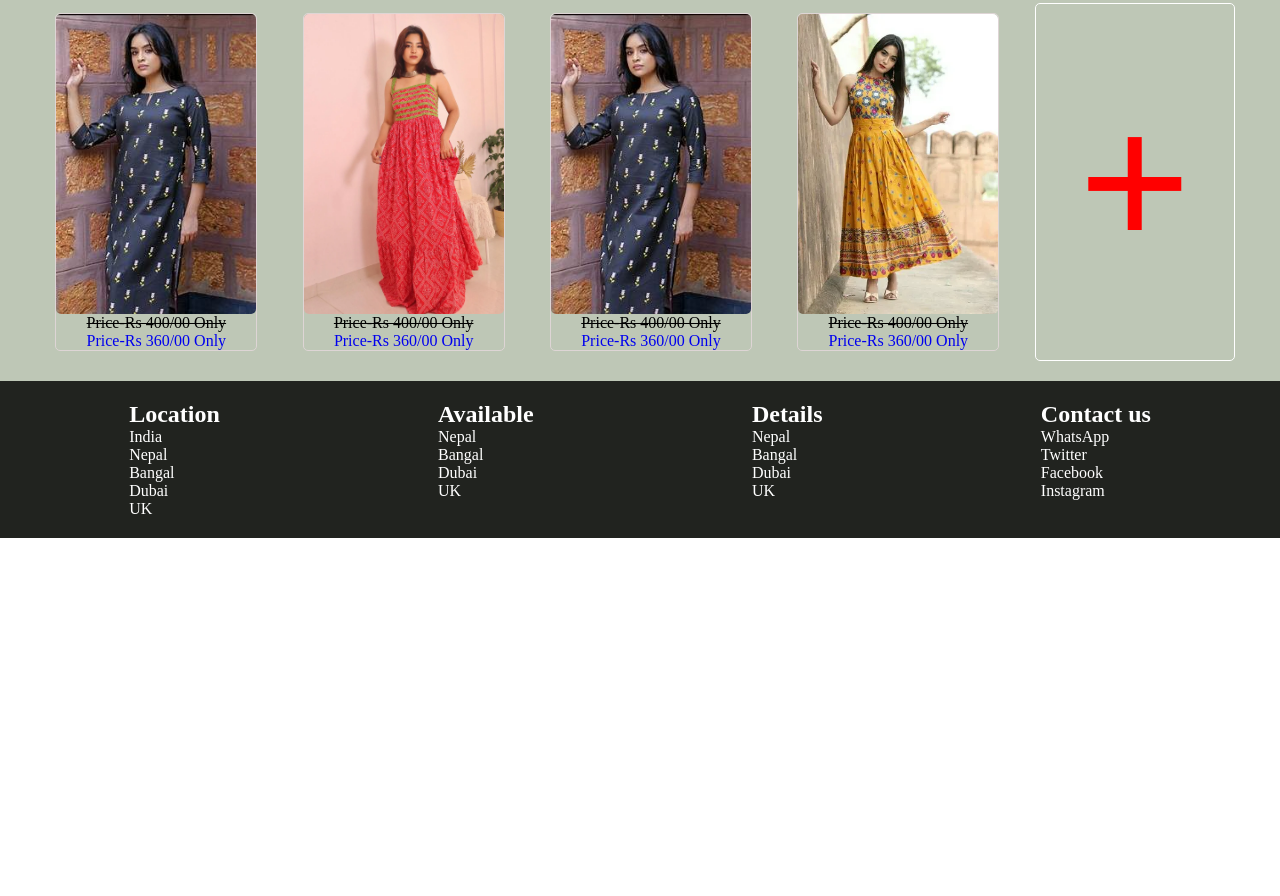
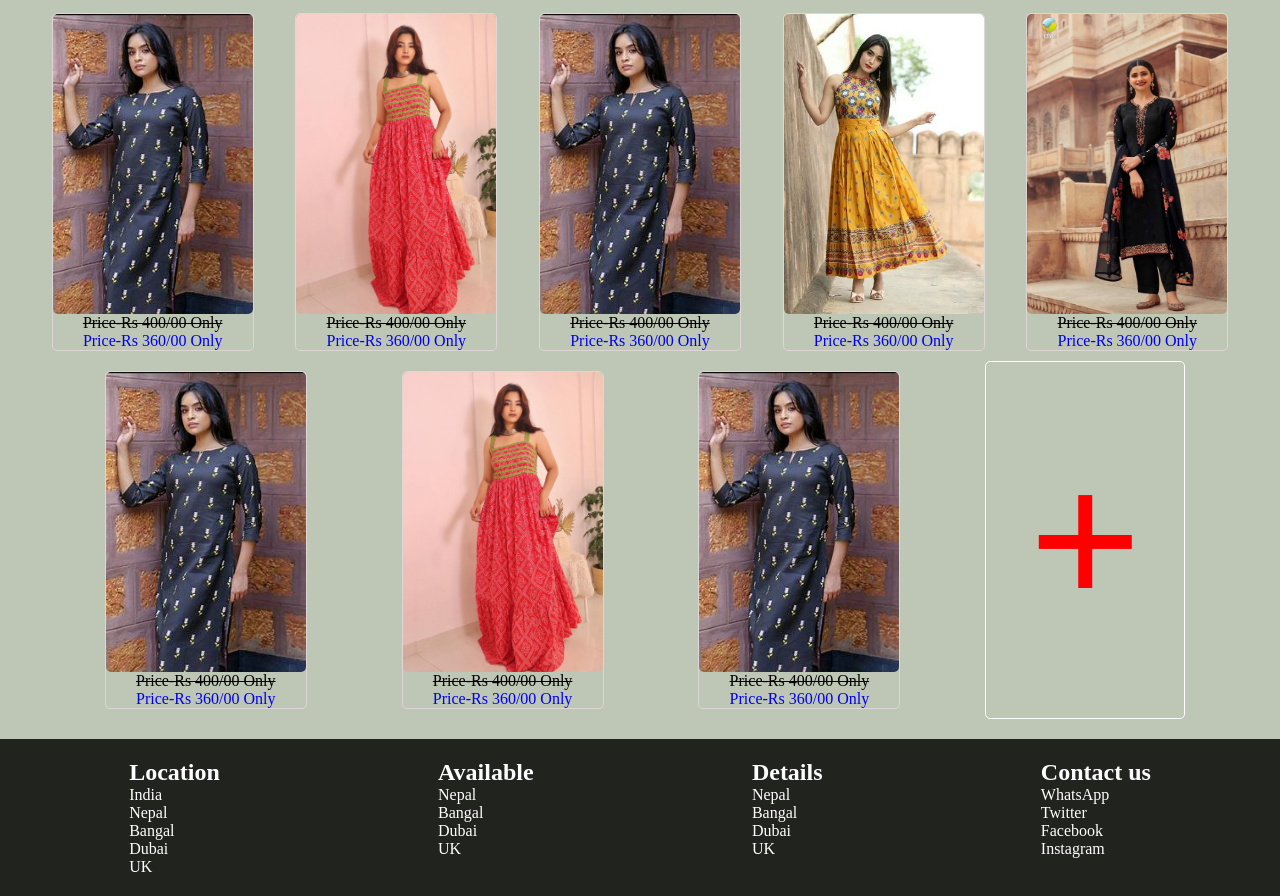
Before and after one commit to 09mujahidul/Pract.Ecom., a plain HTML site: page index.html in a window 1280 px wide. Shown: the part 802-1698 px from the top of the page. Before the commit the page ends 1340 px from the top, so only its background shows below. Drawn offline with Linux system fonts and the light colour scheme.

Commit message:
update commit

```diff
--- a/index.html
+++ b/index.html
@@ -93,6 +93,26 @@
                <p id="p-2">Price-Rs 400/00 Only</p>
                <a href="https://play.google.com/store/apps/details?id=com.phonepe.app"><p id="p-3">Price-Rs 360/00 Only</p> </a>
             </div>
+            <div class="nav-1">
+               <div class="nav-15"></div>
+               <p id="p-2">Price-Rs 400/00 Only</p>
+               <a href="https://play.google.com/store/apps/details?id=com.phonepe.app"><p id="p-3">Price-Rs 360/00 Only</p> </a>
+            </div>
+            <div class="nav-1">
+               <div class="nav-11"></div>
+               <p id="p-2">Price-Rs 400/00 Only</p>
+              <a href="https://play.google.com/store/apps/details?id=com.phonepe.app"> <p id="p-3">Price-Rs 360/00 Only</p> </a>
+            </div>
+            <div class="nav-1">
+               <div class="nav-17"></div>
+               <p id="p-2">Price-Rs 400/00 Only</p>
+               <a href="https://play.google.com/store/apps/details?id=com.phonepe.app"><p id="p-3">Price-Rs 360/00 Only</p></a>
+            </div>
+            <div class="nav-1">
+               <div class="nav-11"></div>
+              <p id="p-2">Price-Rs 400/00 Only</p>
+               <a href="https://play.google.com/store/apps/details?id=com.phonepe.app"><p id="p-3">Price-Rs 360/00 Only</p> </a>
+            </div>
 
              <div class="nav-add">
 
```
